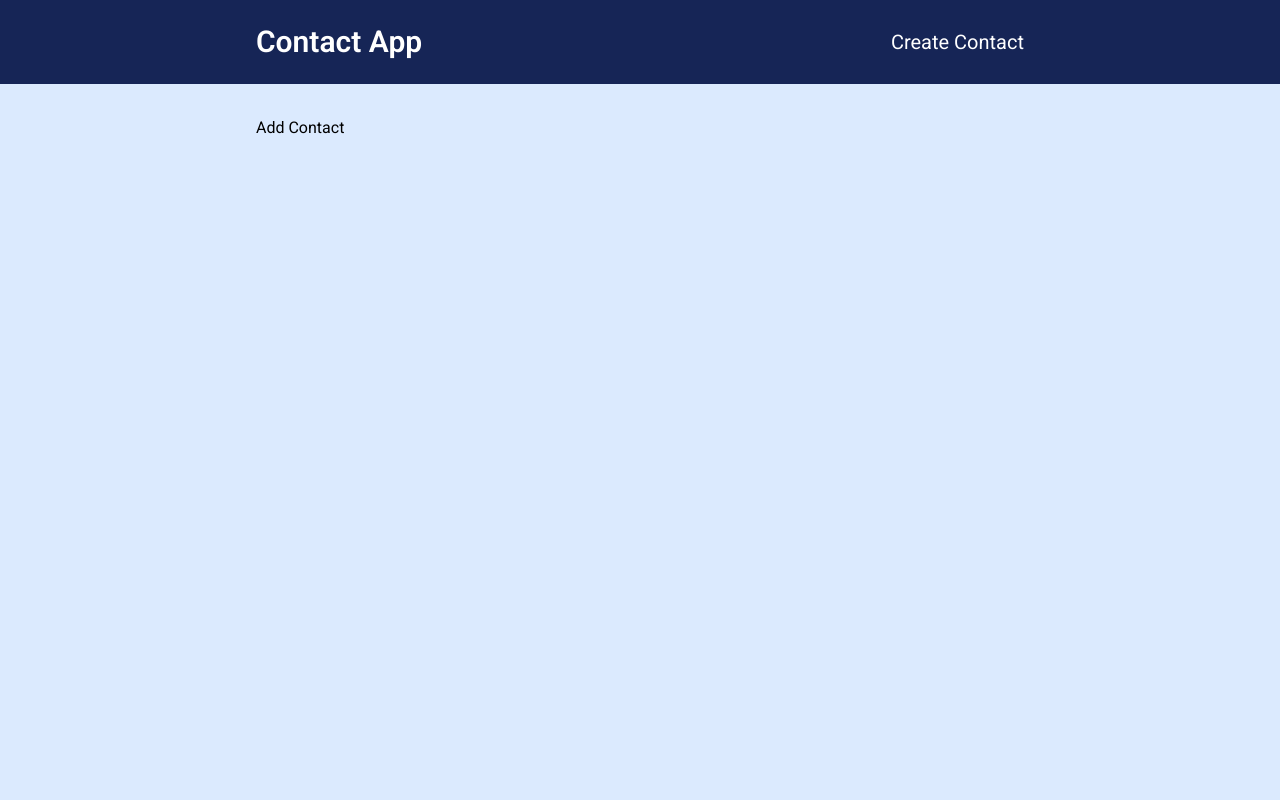
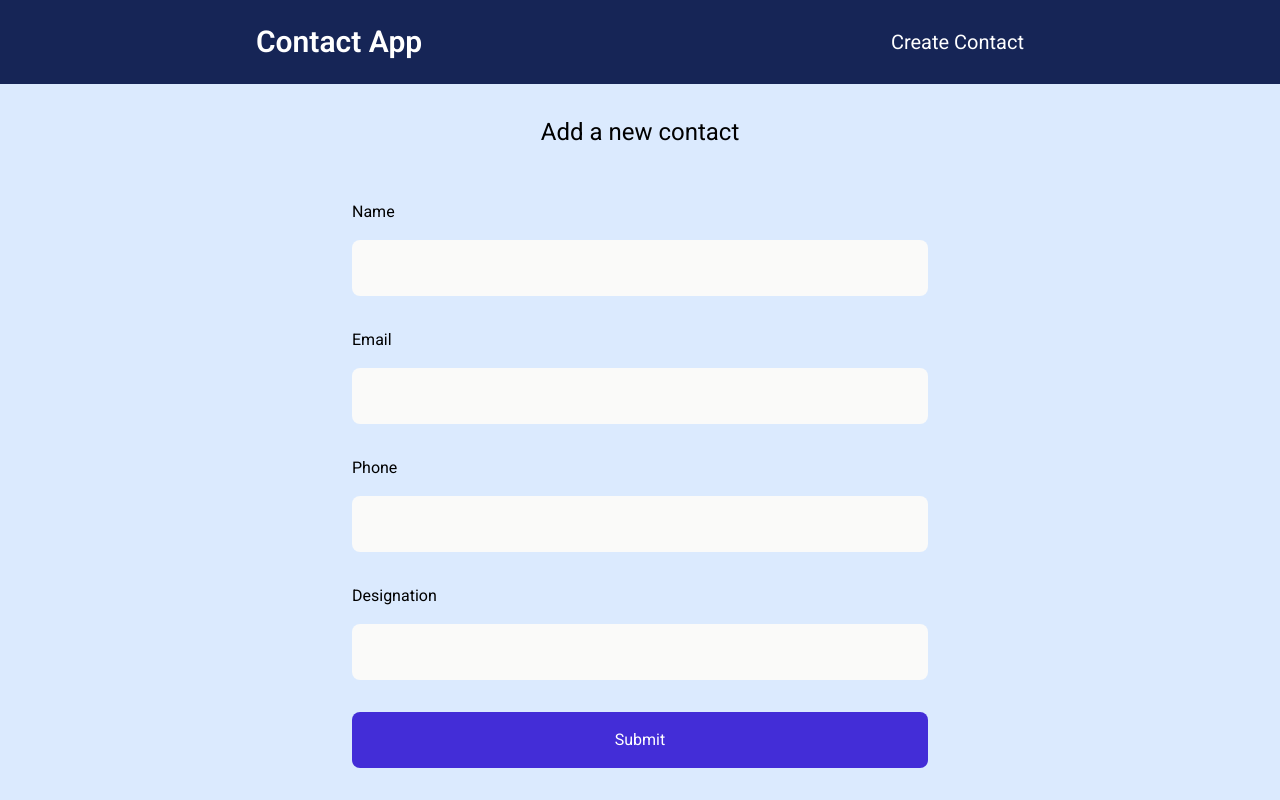
Before and after one commit to Bala-Logesh/contact-app-vuejs, a Vue app in the folder frontend/: page /create-contact in a window 1280 px wide. Built offline with nearby package versions, Linux system fonts and the light colour scheme.

Commit message:
Added create contact form

```diff
--- a/frontend/package.json
+++ b/frontend/package.json
@@ -13,7 +13,8 @@
     "axios": "^1.7.9",
     "tailwindcss": "^4.0.7",
     "vue": "^3.5.13",
-    "vue-router": "^4.5.0"
+    "vue-router": "^4.5.0",
+    "vue-toastification": "^2.0.0-rc.5"
   },
   "devDependencies": {
     "@vitejs/plugin-vue": "^5.2.1",
--- a/frontend/src/components/AddContact.vue
+++ b/frontend/src/components/AddContact.vue
@@ -1,5 +1,75 @@
 <template>
-    <h3>
-        Add Contact
-    </h3>
+    <div class="flex flex-col items-center justify-center">
+        <h1 class="text-2xl text-bold text-center mb-13">Add a new contact</h1>
+        <form class="flex flex-col gap-8 min-w-xl" @submit.prevent="saveContact">
+            <div class="flex flex-col gap-4">
+                <label for="name">Name</label>
+                <input type="text" v-model="contact.name" class="bg-stone-50 rounded-lg p-4" id="name" name="name">
+            </div>
+
+            <div class="flex flex-col gap-4">
+                <label for="email">Email</label>
+                <input type="email" v-model="contact.email" class="bg-stone-50 rounded-lg p-4" id="email" name="email">
+            </div>
+
+            <div class="flex flex-col gap-4">
+                <label for="phone">Phone</label>
+                <input type="tel" v-model="contact.phone" class="bg-stone-50 rounded-lg p-4" id="phone" name="phone">
+            </div>
+
+            <div class="flex flex-col gap-4">
+                <label for="designation">Designation</label>
+                <input type="text" v-model="contact.designation" class="bg-stone-50 rounded-lg p-4" id="designation"
+                    name="designation">
+            </div>
+
+            <button class="bg-indigo-700 text-white rounded-lg p-4" type="submit">Submit</button>
+        </form>
+    </div>
+
 </template>
+
+<script setup>
+import axios from 'axios';
+import { ref } from 'vue';
+import { useToast } from "vue-toastification";
+
+const contact = ref({
+    name: '',
+    email: '',
+    phone: '',
+    designation: ''
+})
+
+const toast = useToast();
+
+const apiURL = 'http://localhost:5000/api/contacts'
+
+const saveContact = async () => {
+    const { name, email, phone, designation } = contact.value
+
+    if (!name || !email || !phone || !designation) {
+        toast.error("All the fields are required", {
+            timeout: 2000
+        })
+        return
+    }
+
+    try {
+        const response = await axios.post(apiURL, contact.value)
+
+        if (response.status == 201) {
+            contact.value.name = ''
+            contact.value.email = ''
+            contact.value.phone = ''
+            contact.value.designation = ''
+
+            toast.success("Contact added succesfully", {
+                timeout: 2000
+            });
+        }
+    } catch (err) {
+        console.log(err)
+    }
+}
+</script>
--- a/frontend/src/components/ContactList.vue
+++ b/frontend/src/components/ContactList.vue
@@ -34,7 +34,6 @@
 const getcontacts = async () => {
     try {
         const response = await axios.get(apiURL)
-        console.log(response.data)
         contacts.value = response.data
     } catch (err) {
         console.log(err)
```
Also changed, not shown: frontend/src/main.js (+6 -1 lines), 1 other file (tests, documents, lock files or other folders).
